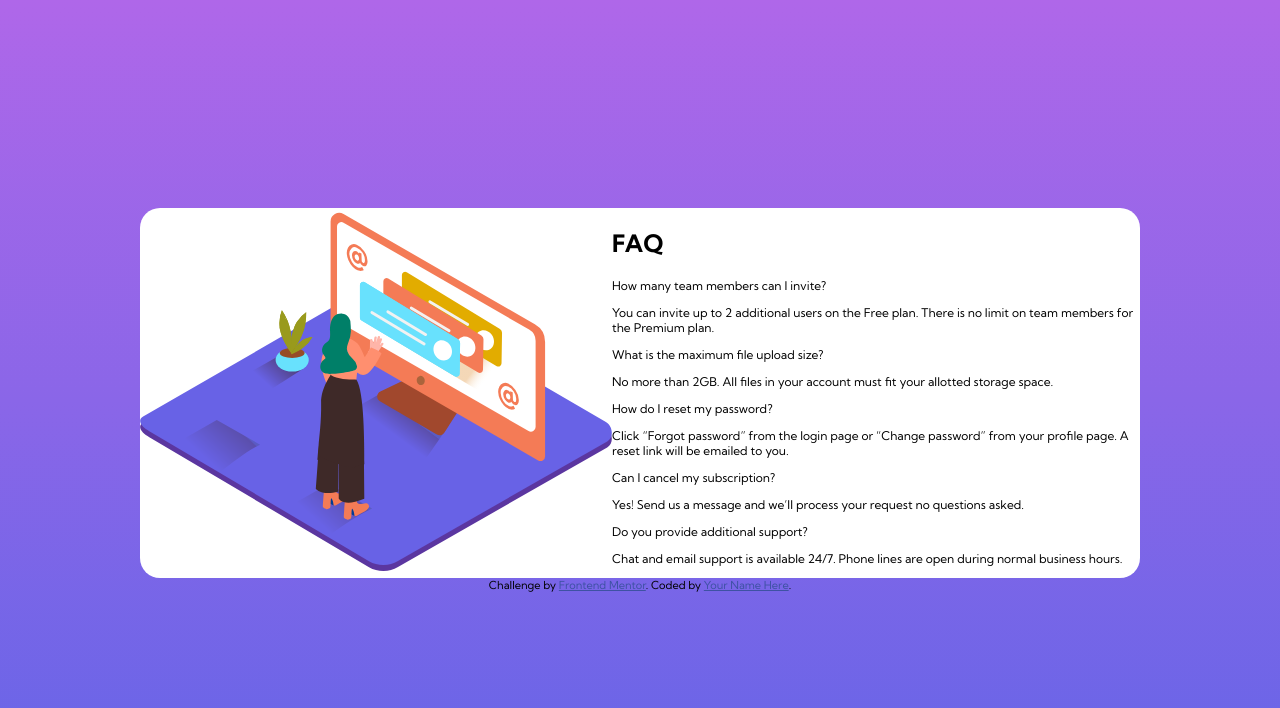
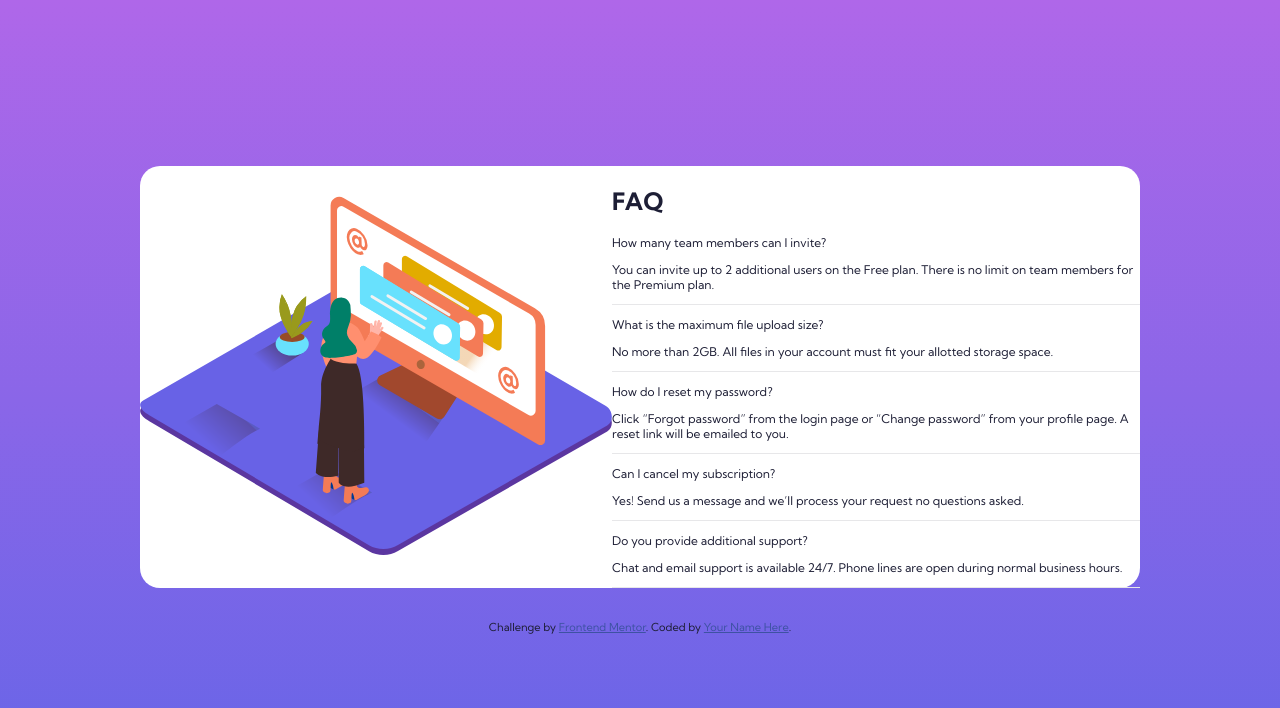
Before and after one commit to katannamari/fementor-faq, a plain HTML site: page index.html in a window 1280 px wide. Drawn offline with Linux system fonts and the light colour scheme.

Commit message:
added border-bottom to .q-and-a

```diff
--- a/styles.css
+++ b/styles.css
@@ -5,6 +5,7 @@ body {
   padding: 0;
   background-image: linear-gradient(#af67e9, #6565e7);
   scroll-behavior: smooth;
+  color: hsl(238, 29%, 16%);
 }
 
 body {
@@ -38,11 +39,13 @@ body {
 
 .q-and-a {
   font-size: 12px;
+  border-bottom: 0.5px solid hsl(240, 5%, 91%);
 }
 
 .attribution {
   font-size: 11px;
   text-align: center;
+  margin-top: 2rem;
 }
 .attribution a {
   color: hsl(228, 45%, 44%);
```
